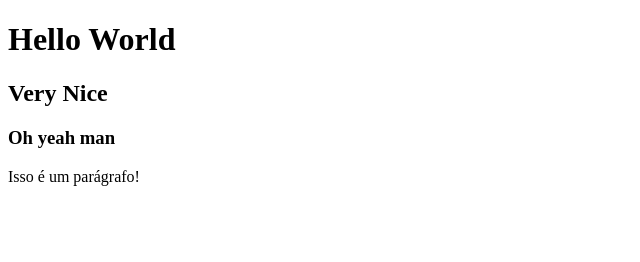
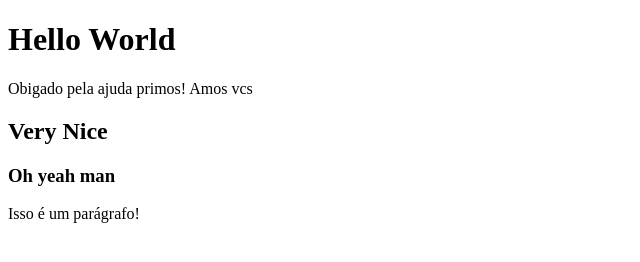
Before and after one commit to joao-sales1405/menota, a plain HTML site: page index.html in a window 1280 px wide. Shown: the whole page, without its empty margins (0-640 px from the left). Drawn offline with Linux system fonts and the light colour scheme.

Commit message:
Finalizando a aula de hoje

```diff
--- a/index.html
+++ b/index.html
@@ -7,8 +7,10 @@
 </head>
 <body>
     <h1>Hello World</h1>
+    <p>Obigado pela ajuda primos! Amos vcs</p>
     <h2>Very Nice</h2>
     <h3>Oh yeah man</h3>
     <p>Isso é um parágrafo!</p>
+
 </body>
 </html>
```
